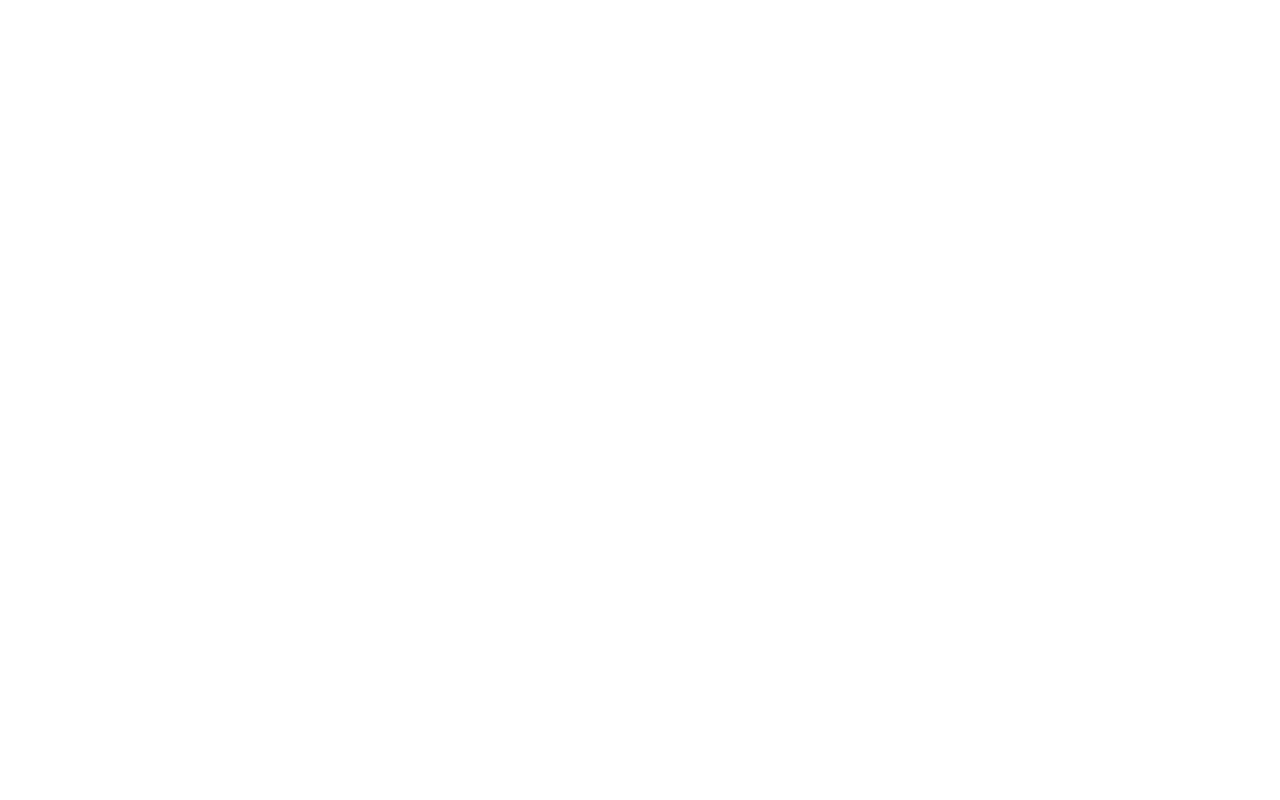
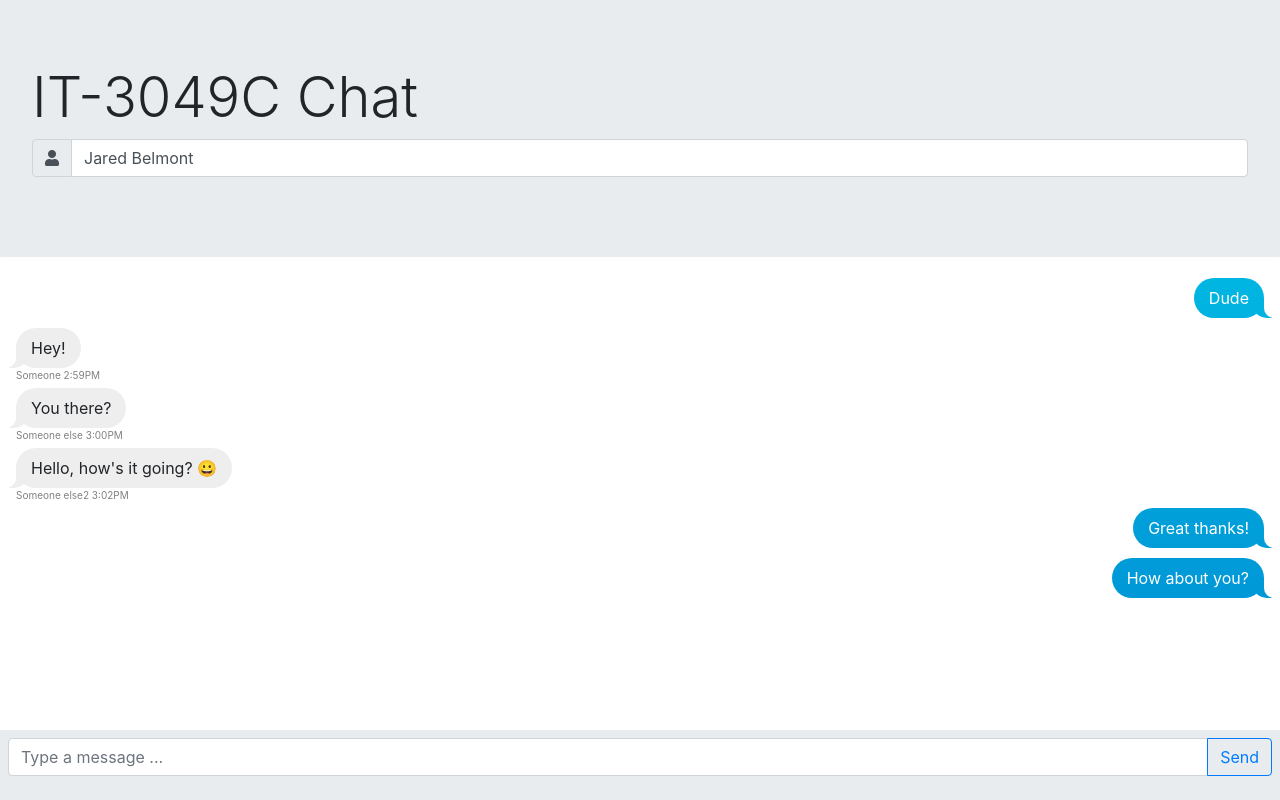
Before and after one commit to IT3049C-Students/4-chat-belmonjd1, a website: page index.html in a window 1280 px wide. Drawn offline with Linux system fonts and the light colour scheme.

Commit message:
Updated index.html and styles.css files
I updated the index.html and styles.css files according to the lab instructions and

```diff
--- a/index.html
+++ b/index.html
@@ -15,15 +15,79 @@
 
     <body>
         <header>
-
+            <div class="jumbotron">
+                <h1 class="display-4">IT-3049C Chat</h1>
+                <div class="input-group mb-3">
+                    <div class="input-group-prepend">
+                        <span class="input-group-text">
+                            <i class="fas fa-user"></i>
+                        </span>
+                    </div>
+                    <input id="my-name-input" type="text" class="form-control" placeholder="Name" value="Jared Belmont">
+                </div>
+            </div>
         </header>
 
         <div id="chat">
+            <div class="mine messages">
+                <div class="message">
+                    Dude
+                </div>
+            </div>
+            <div class="yours messages">
+                <div class="message">
+                    Hey!
+                </div>
+                <div class="sender-info">
+                    Someone 2:59PM
+                </div>
+            </div>
 
+            <div class="yours messages">
+                <div class="message">
+                    You there?
+                </div>
+                <div class="sender-info">
+                    Someone else 3:00PM
+                </div>
+            </div>
+
+            <div class="yours messages">
+                <div class="message">
+                    Hello, how's it going? 😀
+                </div>
+                <div class="sender-info">
+                    Someone else2 3:02PM
+                </div>
+            </div>
+
+            <div class="mine messages">
+                <div class="message">
+                    Great thanks!
+                </div>
+            </div>
+
+            <div class="mine messages">
+                <div class="message">
+                    How about you?
+                </div>
+            </div>
         </div>
 
         <footer>
-
+            <div id="chatbar" class="input-group mb-3">
+                <input
+                    type="text"
+                    id="my-message"
+                    class="form-control"
+                    placeholder="Type a message ...">
+                <div class="input-group-append">
+                    <button
+                        class="btn btn-outline-primary"
+                        id="send-button"
+                        type="button">Send</button>
+                </div>
+            </div>
         </footer>
         <!-- Our own Scripts -->
         <script src="resources/js/index.js"></script>
--- a/resources/css/styles.css
+++ b/resources/css/styles.css
@@ -0,0 +1,121 @@
+body,
+html {
+    height: 100vh;
+    overflow: hidden;
+    margin: 0;
+    padding: 0;
+}
+
+body {
+    display: flex;
+    flex-direction: column;
+}
+
+header,
+    footer {
+    background: #e9ecef;
+}
+
+.jumbotron {
+    margin-bottom:0;
+}
+
+footer {
+    padding: 0.5rem
+}
+
+#chat {
+    flex: 1 0 auto;
+    height: 0;
+    overflow-y: auto;
+    padding: 1rem;
+}
+.sender-info {
+  font-size: 10px;
+  margin-top: -5px;
+  color:grey;
+}
+
+.messages {
+  display: flex;
+  flex-direction: column;
+}
+
+.message {
+  border-radius: 20px;
+  padding: 8px 15px;
+  margin-top: 5px;
+  margin-bottom: 5px;
+  display: inline-block;
+}
+
+.yours {
+  align-items: flex-start;
+}
+
+.yours .message {
+  margin-right: 25%;
+  background-color: #eee;
+  position: relative;
+}
+
+.yours .message:before {
+  content: "";
+  position: absolute;
+  z-index: 0;
+  bottom: 0;
+  left: -7px;
+  height: 20px;
+  width: 20px;
+  background: #eee;
+  border-bottom-right-radius: 15px;
+}
+
+.yours .message:after {
+  content: "";
+  position: absolute;
+  z-index: 1;
+  bottom: 0;
+  left: -10px;
+  width: 10px;
+  height: 20px;
+  background: white;
+  border-bottom-right-radius: 10px;
+}
+
+.mine {
+  align-items: flex-end;
+}
+
+.mine .message {
+  color: white;
+  margin-left: 25%;
+  background: linear-gradient(to bottom, #00D0EA 0%, #0085D1 100%);
+  background-attachment: fixed;
+  position: relative;
+}
+
+.mine .message:before {
+  content: "";
+  position: absolute;
+  z-index: 0;
+  bottom: 0;
+  right: -8px;
+  height: 20px;
+  width: 20px;
+  background: linear-gradient(to bottom, #00D0EA 0%, #0085D1 100%);
+  background-attachment: fixed;
+  border-bottom-left-radius: 15px;
+}
+
+.mine .message:after {
+  content: "";
+  position: absolute;
+  z-index: 1;
+  bottom: 0;
+  right: -10px;
+  width: 10px;
+  height: 20px;
+  background: white;
+  border-bottom-left-radius: 10px;
+}
```
